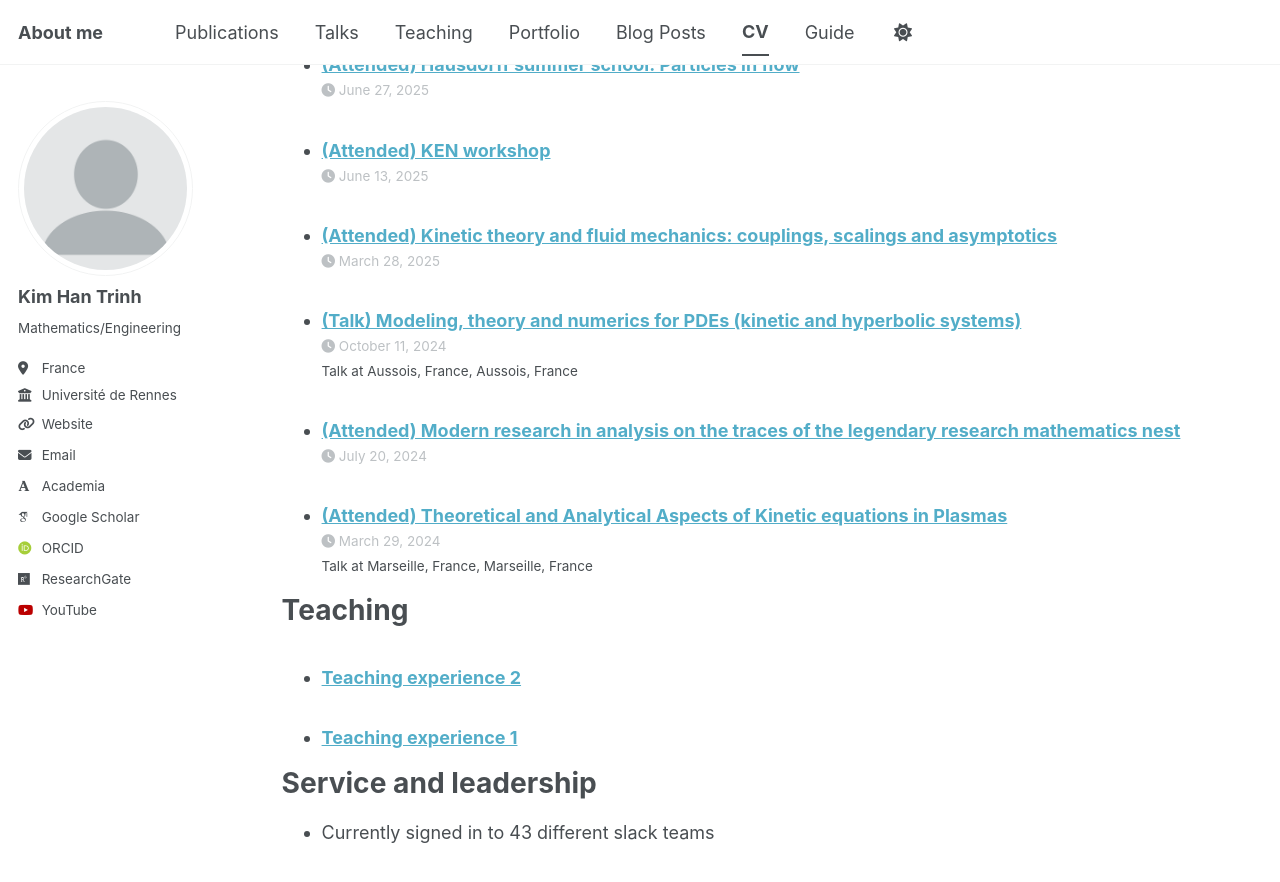
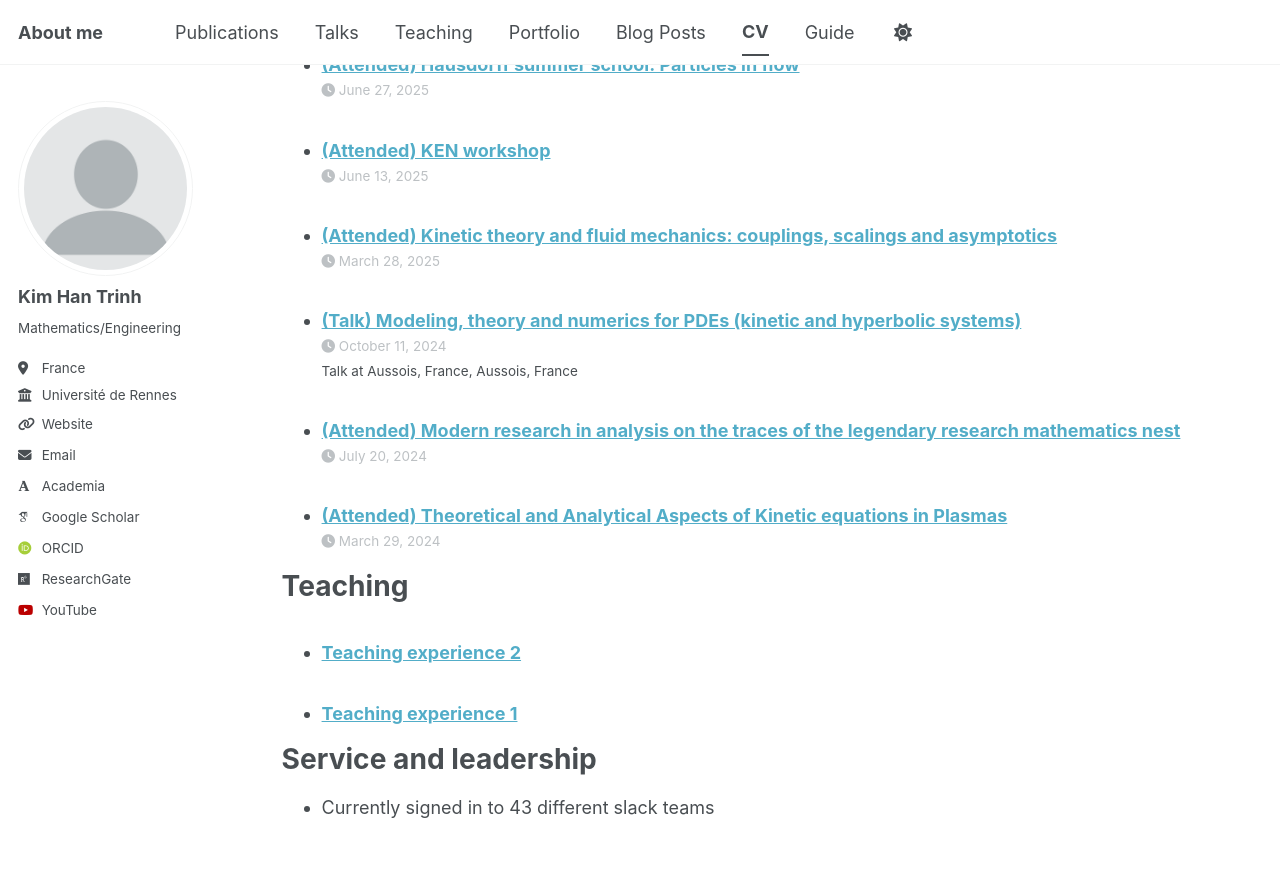
Before and after one commit to khtrinh96/khtrinh96.github.io, a Jekyll site: the page built from _pages/cv.md, in a window 1280 px wide and 900 px high, scrolled down 1638 px. Shown: the top 882 px of the window. Built offline with Jekyll 4.4.1, drawn with Linux system fonts in a browser that asks for light colours; some web fonts are replaced; a script bundle is joined from its source files by our own code; library files that are not in the unit come from our copies.

Commit message:
Update talk-4.md

```diff
--- a/_talks/talk-4.md
+++ b/_talks/talk-4.md
@@ -1,9 +1,7 @@
 ---
 title: "(Attended) Theoretical and Analytical Aspects of Kinetic equations in Plasmas"
 collection: talks
-type: "Talk"
 permalink: https://conferences.cirm-math.fr/3075.html
-venue: "Marseille, France"
 date: 25 - 29 Mar, 2024
 location: "Marseille, France"
 ---
```
